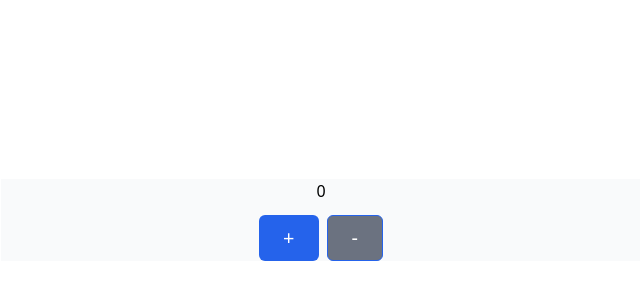
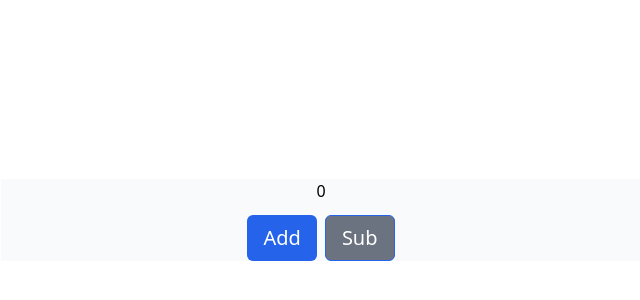
Before and after one commit to Anshula178/react-customHooks, a React (Vite) app: page / in a window 1280 px wide. Shown: the part 180-480 px from the top of the page, without its empty margins (319-959 px from the left). Built offline with nearby package versions, Linux system fonts and the light colour scheme.

Commit message:
fix: renaming button names

```diff
--- a/src/App.tsx
+++ b/src/App.tsx
@@ -10,8 +10,8 @@ function App() {
         <p>{count}</p>
         <div className="flex items-center">
           <div className="flex gap-2 mx-auto">
-            <Button text="+" disabled={count > 10} onClick={() => dispatch({ type: "add" })} />
-            <Button text="-" buttonType="secondary" disabled={count < 1} onClick={() => dispatch({ type: "sub" })} />
+            <Button text="Add" disabled={count > 10} onClick={() => dispatch({ type: "add" })} />
+            <Button text="Sub" buttonType="secondary" disabled={count < 1} onClick={() => dispatch({ type: "sub" })} />
           </div>
         </div>
       </div>
--- a/src/Components/Button.tsx
+++ b/src/Components/Button.tsx
@@ -4,7 +4,7 @@ interface ButtonType extends React.ButtonHTMLAttributes<HTMLButtonElement> {
 }
 
 const commonClassName =
-  "px-6 py-2 text-center rounded-md text-white text-xl disabled:bg-gray-500 disabled:pointer-events-none ";
+  "px-4 py-2 text-center rounded-md text-white text-xl disabled:bg-gray-500 disabled:pointer-events-none ";
 
 const buttonTypeObj = {
   primary: "bg-blue-600 hover:bg-blue-800",
```
